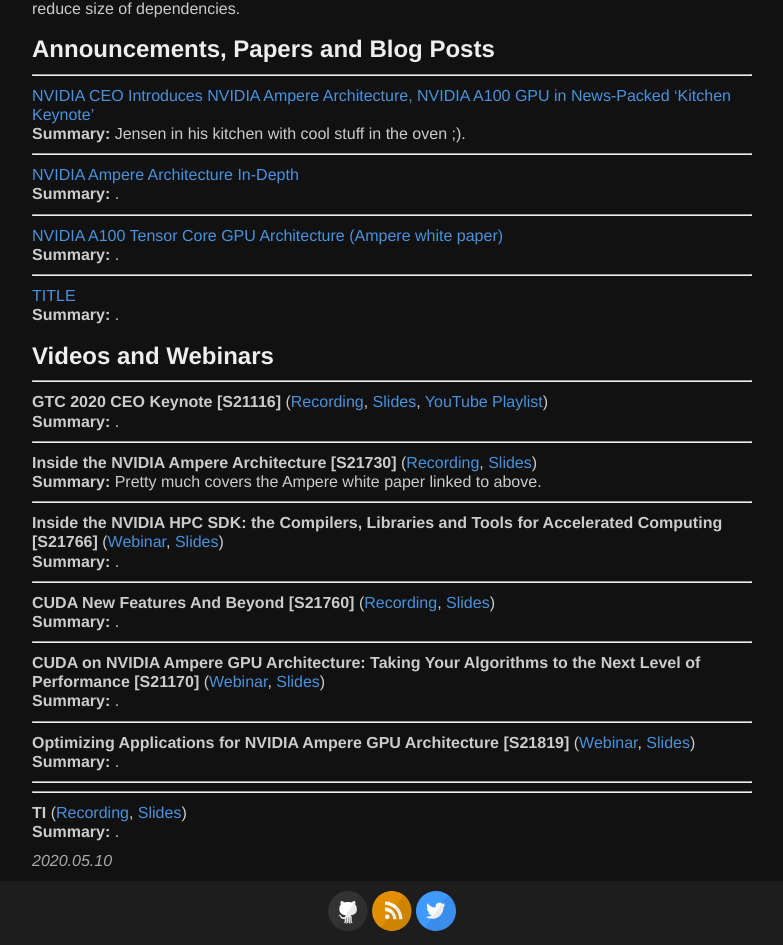
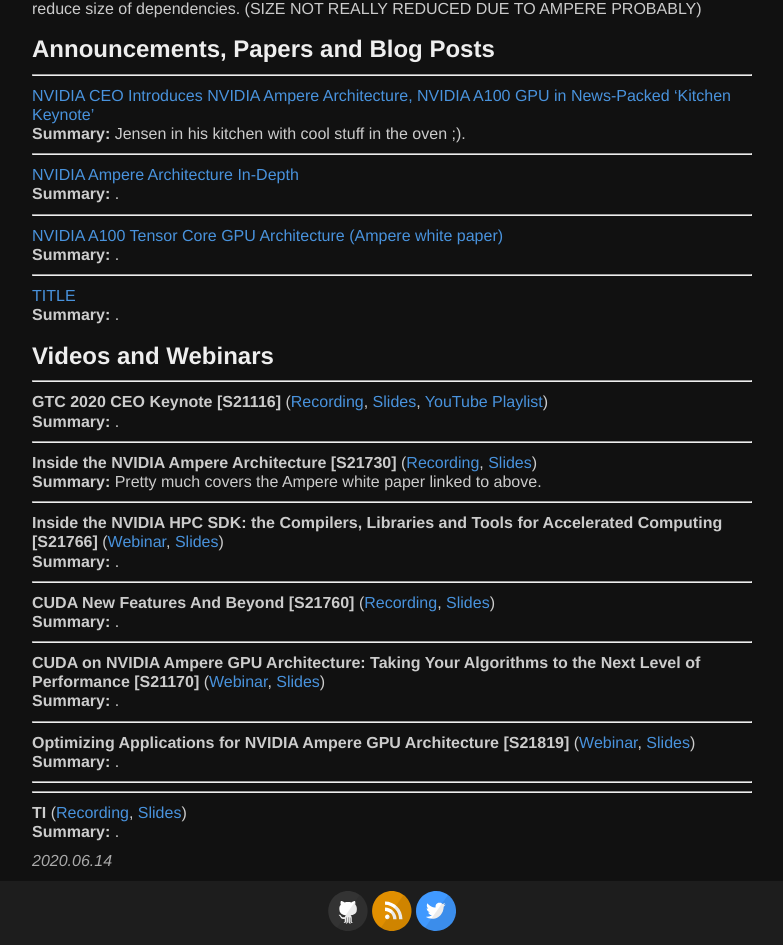
Before and after one commit to nietras/nietras.github.io, a Jekyll site: the page built from _posts/2020-06-14-NVidia-GTC.md, in a window 1280 px wide. Shown: the part 528-1473 px from the top of the page, without its empty margins (248-1031 px from the left). Built offline with Jekyll 4.4.1, drawn with Linux system fonts in a browser that asks for light colours; some of the changed text lies outside the part shown.

Commit message:
minor change, rename

```diff
--- a/_posts/2020-05-10-NVidia-GTC.md
+++ b/_posts/2020-06-14-NVidia-GTC.md
@@ -8,6 +8,7 @@
 ![](https://blogs.nvidia.com/wp-content/uploads/2020/05/ampere-social-press-2-a100-sxm4-sxm-1307801-1280x829.png)
 
 cuDNN 8 and CUDA 11 notes, especially cuDNN and the library split of inference vs training to reduce size of dependencies.
+(SIZE NOT REALLY REDUCED DUE TO AMPERE PROBABLY)
 
 ## Announcements, Papers and Blog Posts
 
```
